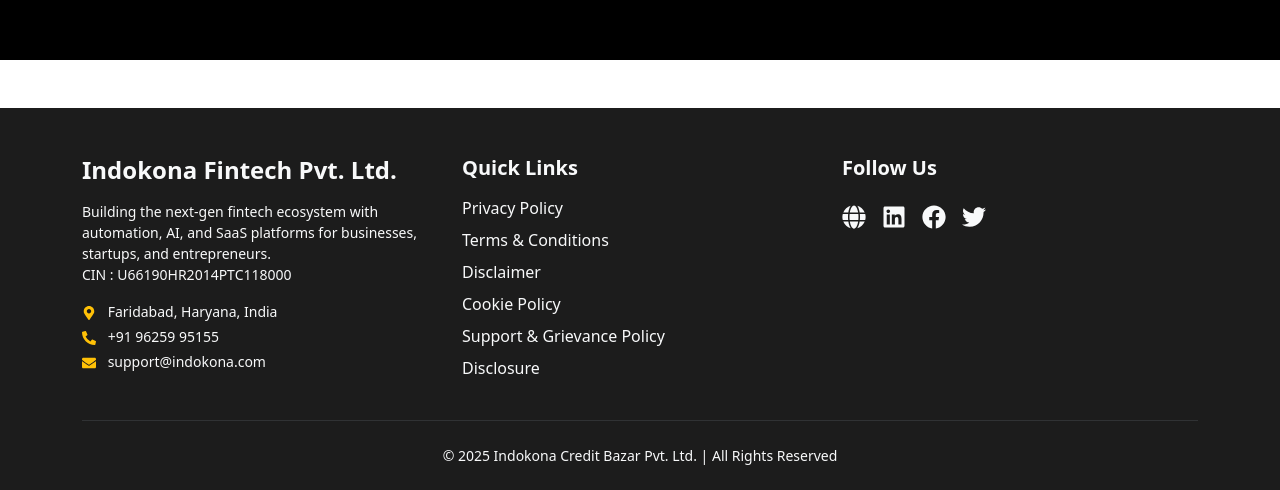
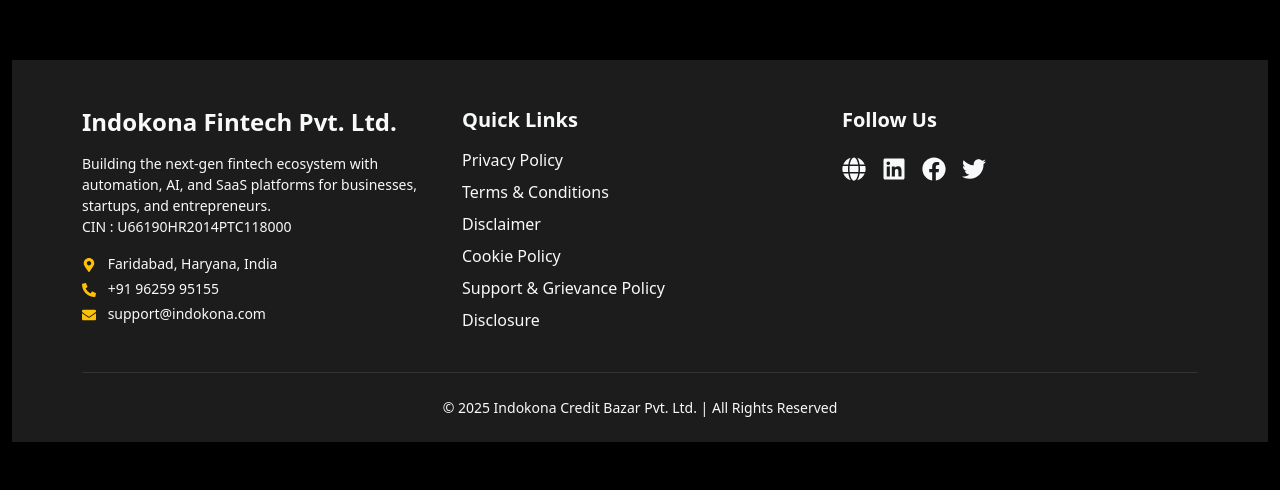
Before and after one commit to Tarunshakya1999/indokonafrontend, a React (Vite) app: page /contact in a window 1280 px wide. Shown: the part 690-1180 px from the top of the page. Built offline with nearby package versions, Linux system fonts and the light colour scheme.

Commit message:
Initial Django proiooo8t

```diff
--- a/src/ContactForm.jsx
+++ b/src/ContactForm.jsx
@@ -165,8 +165,9 @@ const ContactForm = () => {
           </form>
         </div>
       </div>
+      <Footer/>
     </div>
-    <Footer/>
+
     </>
   );
 };
```
